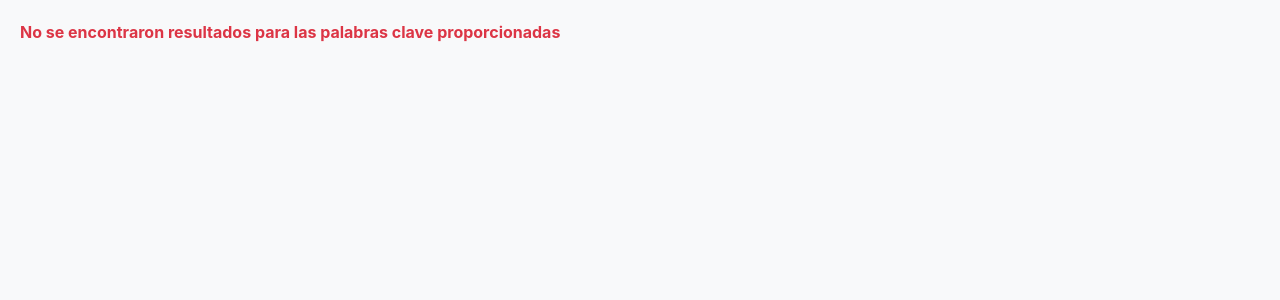
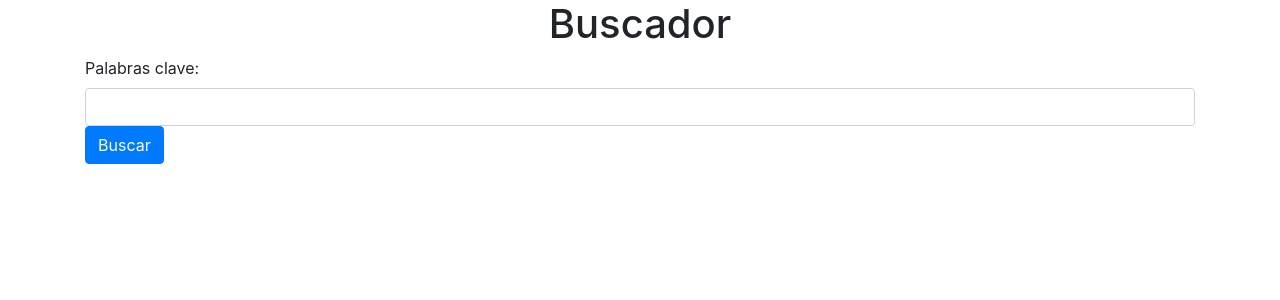
Before and after one commit to Antoniorh05/mi-buscador, a Django app: page / in a window 1280 px wide. Shown: the top 300 px of the page. Run offline with Django 4.2, Linux system fonts and the light colour scheme; parts of the project's set-up code (start-up, migrations or seed data) failed here and were passed over.

Commit message:
commented url

```diff
--- a/mi_buscador/templates/buscador/buscar.html
+++ b/mi_buscador/templates/buscador/buscar.html
@@ -1,78 +1,20 @@
-<!-- buscador/resultados.html -->
+
 <!DOCTYPE html>
-<html lang="es">
+<html>
 <head>
-    <meta charset="UTF-8">
-    <meta name="viewport" content="width=device-width, initial-scale=1.0">
-    <title>Resultados de Búsqueda</title>
+    <title>Mi buscador</title>
+    <!-- Agregamos el enlace a Bootstrap -->
     <link rel="stylesheet" href="https://cdn.jsdelivr.net/npm/bootstrap@4.4.1/dist/css/bootstrap.min.css"
     integrity="sha384-Vkoo8x4CGsO3+Hhxv8T/Q5PaXtkKtu6ug5TOeNV6gBiFeWPGFN9MuhOf23Q9Ifjh" crossorigin="anonymous">
-    <style>
-        body {
-            padding: 20px;
-            background-color: #f8f9fa;
-        }
-
-        h2 {
-            color: #007bff;
-        }
-
-        ul {
-            list-style-type: none;
-            padding: 0;
-        }
-
-        li {
-            margin-bottom: 20px;
-            border: 1px solid #dee2e6;
-            border-radius: 5px;
-            padding: 15px;
-            background-color: #fff;
-        }
-
-        p {
-            margin: 0;
-        }
-
-        .no-results {
-            color: #dc3545;
-            font-weight: bold;
-        }
-
-        /* Optional: Add styles for responsiveness */
-        @media (max-width: 768px) {
-            li {
-                padding: 10px;
-            }
-        }
-    </style>
 </head>
 <body>
-    {% if resultados_totales %}
-        <h2>Resultados para todas las palabras clave</h2>
-        <p>Tiempo total de búsqueda: {{ tiempo_total }} segundos</p>
-        <ul>
-            {% for item in resultados_totales %}
-                <li>
-                    <h2>Resultados para '{{ item.palabra_clave }}'</h2>
-                    {% if item.resultados %}
-                        <ul>
-                            {% for resultado in item.resultados %}
-                                <li>
-                                    <p>URL: {{ resultado.url }}</p>
-                                    <p>Título: {{ resultado.titulo }}</p>
-                                    <p>Relevancia: {{ resultado.relevancia }}</p>
-                                </li>
-                            {% endfor %}
-                        </ul>
-                    {% else %}
-                        <p class="no-results">No se encontraron resultados para '{{ item.palabra_clave }}'</p>
-                    {% endif %}
-                </li>
-            {% endfor %}
-        </ul>
-    {% else %}
-        <p class="no-results">No se encontraron resultados para las palabras clave proporcionadas</p>
-    {% endif %}
+    <div class="container"> <!-- Usamos la clase container para centrar el contenido -->
+        <h1 class="text-center">Buscador</h1> <!-- Usamos la clase text-center para alinear el texto al centro -->
+        <form method="get" action="{% url 'buscar' %}" class="form-group"> <!-- Usamos la clase form-group para darle estilo al formulario -->
+            <label for="palabras_clave">Palabras clave:</label>
+            <input type="text" name="palabras_clave" required class="form-control"> <!-- Usamos la clase form-control para darle estilo al campo de texto -->
+            <input type="submit" value="Buscar" class="btn btn-primary"> <!-- Usamos la clase btn btn-primary para darle estilo al botÃģn -->
+        </form>
+    </div>
 </body>
 </html>
```
